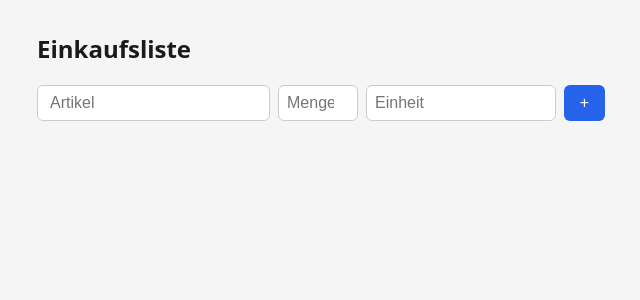
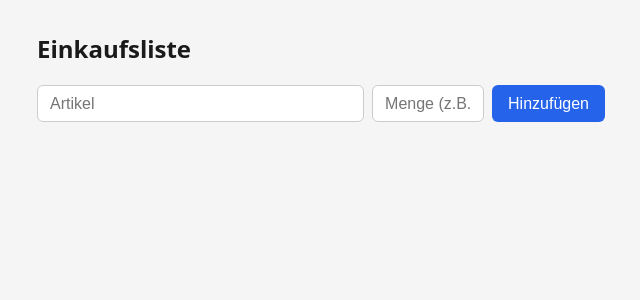
Before and after one commit to vinzgreg/shop-bot, a Flask app: template web/templates/index.html in a window 1280 px wide. Shown: the top 300 px of the page, without its empty margins (319-959 px from the left). Run offline with Flask 3, Linux system fonts and the light colour scheme; the template is opened without the code that fills it, so the values that code supplies are empty.

Commit message:
Improve mobile layout and combine quantity+unit field
- On narrow screens the add button spans full width below the inputs;
  on wider screens (≥480px) everything sits on one row
- Quantity and unit merged into a single free-text field (e.g. "2 kg",
  "500 ml", "3") — parsed client-side with a simple regex

Co-Authored-By: Claude Sonnet 4.6 <noreply@anthropic.com>

```diff
--- a/web/templates/index.html
+++ b/web/templates/index.html
@@ -18,34 +18,53 @@
 
     h1 { font-size: 1.5rem; margin-bottom: 1.25rem; }
 
-    /* Add form */
+    /* Add form — two-row layout on mobile, one row on wider screens */
     #add-form {
-      display: flex;
+      display: grid;
+      grid-template-columns: 1fr 7rem;
+      grid-template-rows: auto auto;
       gap: .5rem;
       margin-bottom: 1.5rem;
     }
-    #add-form input[type="text"] {
-      flex: 1;
+    #new-name {
+      grid-column: 1;
+      grid-row: 1;
+    }
+    #new-qty {
+      grid-column: 2;
+      grid-row: 1;
+    }
+    #add-btn {
+      grid-column: 1 / -1;  /* full width on its own row */
+      grid-row: 2;
+    }
+    @media (min-width: 480px) {
+      #add-form {
+        grid-template-columns: 1fr 7rem auto;
+        grid-template-rows: auto;
+      }
+      #add-btn {
+        grid-column: 3;
+        grid-row: 1;
+      }
+    }
+
+    #add-form input {
       padding: .5rem .75rem;
       border: 1px solid #ccc;
       border-radius: 6px;
       font-size: 1rem;
-    }
-    #add-form input[type="number"] {
-      width: 5rem;
-      padding: .5rem .5rem;
-      border: 1px solid #ccc;
-      border-radius: 6px;
-      font-size: 1rem;
+      width: 100%;
     }
     #add-form button {
-      padding: .5rem 1rem;
+      padding: .6rem 1rem;
       background: #2563eb;
       color: #fff;
       border: none;
       border-radius: 6px;
       font-size: 1rem;
       cursor: pointer;
+      white-space: nowrap;
     }
     #add-form button:hover { background: #1d4ed8; }
 
@@ -114,9 +133,8 @@
 
   <form id="add-form" autocomplete="off">
     <input type="text" id="new-name" placeholder="Artikel" required>
-    <input type="number" id="new-qty" placeholder="Menge" min="1">
-    <input type="text" id="new-unit" placeholder="Einheit" style="width:5.5rem;padding:.5rem .5rem;border:1px solid #ccc;border-radius:6px;font-size:1rem;">
-    <button type="submit">+</button>
+    <input type="text" id="new-qty" placeholder="Menge (z.B. 2 kg)">
+    <button type="submit" id="add-btn">Hinzufügen</button>
   </form>
 
   <div id="error-msg"></div>
@@ -143,6 +161,18 @@
         throw new Error(body.error || res.statusText);
       }
       return res.status === 204 ? null : res.json();
+    }
+
+    // Parse "2 kg", "500", "3x", "1.5l" → { quantity, unit }
+    function parseQty(raw) {
+      const s = raw.trim();
+      if (!s) return { quantity: null, unit: null };
+      const m = s.match(/^(\d+)\s*(.*)$/);
+      if (!m) return { quantity: null, unit: s || null };
+      return {
+        quantity: parseInt(m[1], 10),
+        unit: m[2].trim() || null,
+      };
     }
 
     function formatQty(item) {
@@ -248,21 +278,15 @@
     document.getElementById('add-form').addEventListener('submit', async (e) => {
       e.preventDefault();
       const name = document.getElementById('new-name').value.trim();
-      const qtyRaw = document.getElementById('new-qty').value;
-      const unit = document.getElementById('new-unit').value.trim();
+      const { quantity, unit } = parseQty(document.getElementById('new-qty').value);
       if (!name) return;
       try {
         await apiFetch('/api/items', {
           method: 'POST',
-          body: JSON.stringify({
-            name,
-            quantity: qtyRaw ? parseInt(qtyRaw, 10) : null,
-            unit: unit || null,
-          }),
+          body: JSON.stringify({ name, quantity, unit }),
         });
         document.getElementById('new-name').value = '';
         document.getElementById('new-qty').value = '';
-        document.getElementById('new-unit').value = '';
         await loadList();
       } catch (e) { showError(e.message); }
     });
```
